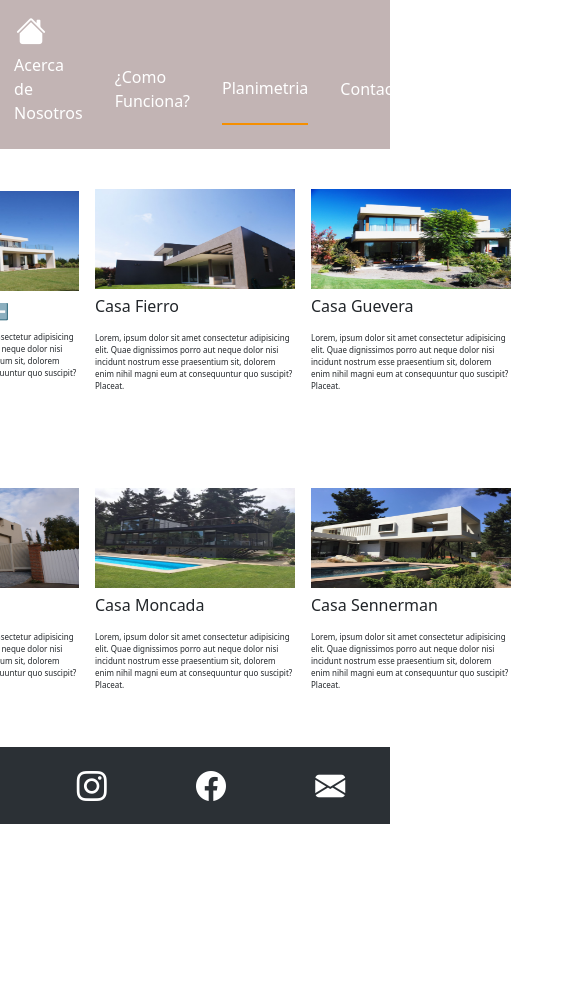
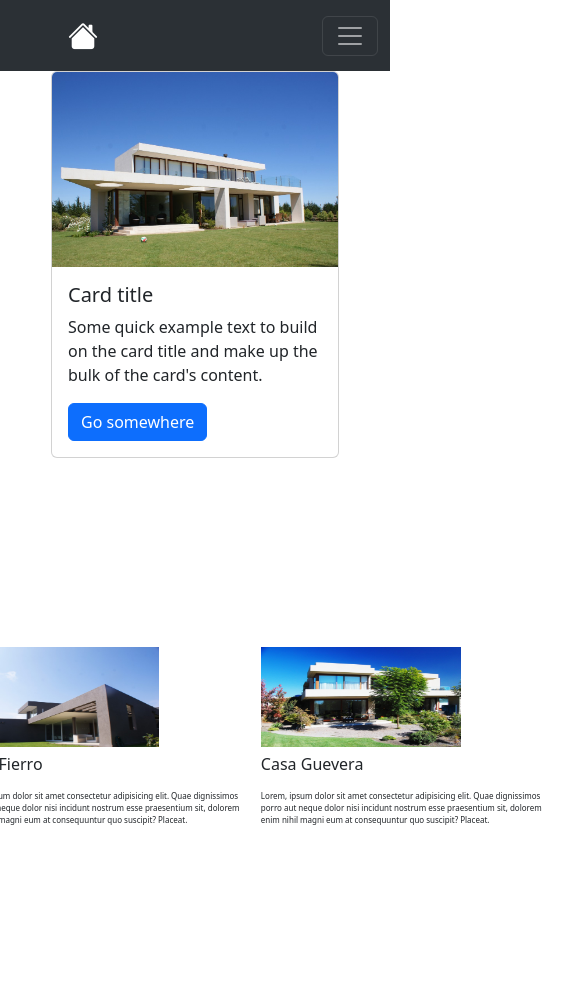
Before and after one commit to Barocava/ANF, a plain HTML site: page pages/planimetria.html in a window 390 px wide. Shown: the top 994 px of the page, 585 px wide, since content can reach past the window. Before the commit the page ends 844 px from the top, so only its background shows below. Drawn offline with nearby package versions, Linux system fonts and the light colour scheme.

Commit message:
Se agrega navbar y footer responsive en las demas pages

```diff
--- a/pages/planimetria.html
+++ b/pages/planimetria.html
@@ -13,37 +13,72 @@
 <body>
 
     <header>
-        <nav class="nav">
-            <a href="../index.html">
-                <i class="bi bi-house-fill"></i>
-            </a>
+        <nav class="navbar navbar-expand-md bg-body-tertiary" data-bs-theme="dark">
+            <div class="container-fluid">
 
-            <ul class="menu top">
-                <div class="contenedor-menu espacios">
-                    <li class="menu-item"><a href="./acerca_nosotros.html">Acerca de Nosotros</a></li>
+                <a class="navbar-brand ms-5" href="../index.html">
+                    <i class="bi bi-house-fill"></i>
+                </a>
+
+                <button class="navbar-toggler" type="button" data-bs-toggle="collapse" data-bs-target="#navbarNav"
+                    aria-controls="navbarNav" aria-expanded="false" aria-label="Toggle navigation">
+                    <span class="navbar-toggler-icon"></span>
+                </button>
+
+                <div class="collapse navbar-collapse justify-content-center px-3" id="navbarNav">
+                    <ul class="navbar-nav">
+
+                        <li class="nav-item px-3">
+                            <a class="nav-link" href="./acerca_nosotros.html">Acerca de Nosotros</a>
+                        </li>
+
+                        <li class="nav-item px-3">
+                            <a class="nav-link" aria-current="page" href="../index.html">¿Como Funciona?</a>
+                        </li>
+
+                        <li class="nav-item px-3 active">
+                            <a class="nav-link" href="./planimetria.html">Planimetria</a>
+                        </li>
+
+                        <li class="nav-item px-3">
+                            <a class="nav-link" href="./contacto.html">Contacto</a>
+                        </li>
+
+                    </ul>
                 </div>
-                <div class="contenedor-menu espacios">
-                    <li class="menu-item"><a href="../index.html">¿Como Funciona?</a></li>
-                </div>
-                <div class="contenedor-menu espacios activo">
-                    <li class="menu-item"><a href="./planimetria.html">Planimetria</a></li>
-                </div>
-                <div class="contenedor-menu espacios">
-                    <li class="menu-item"><a href="./contacto.html">Contacto</a></li>
-                </div>
-            </ul>
+            </div>
         </nav>
     </header>
 
     <main>
+        <section>
+            <div class="card" style="width: 18rem;">
+                <img src="../img/planimetria_casa_esppinoza.jpg" class="card-img-top" alt="...">
+                <div class="card-body">
+                  <h5 class="card-title">Card title</h5>
+                  <p class="card-text">Some quick example text to build on the card title and make up the bulk of the card's content.</p>
+                  <a href="#" class="btn btn-primary">Go somewhere</a>
+                </div>
+              </div>
+        </section>
         <section class="galeria">
             <div class="galeria_filas">
-                <div class="galeria_carta">
+
+                <!-- <div class="galeria_carta">
                     <img src="../img/planimetria_casa_esppinoza.jpg" alt="" class="planimetria_galeria">
                     <a href="../pages/prototipo_casa.html" class="planimetria_nombre_casa">Casa Espinoza ⬅️</a>
-                    <!-- <h2 class="planimetria_nombre_casa">Casa Espinoza</h2> -->
                     <p class="planimetria_descripcion">Lorem, ipsum dolor sit amet consectetur adipisicing elit. Quae dignissimos porro aut neque dolor nisi incidunt nostrum esse praesentium sit, dolorem enim nihil magni eum at consequuntur quo suscipit? Placeat.</p>
-                </div>
+                </div> -->
+
+                <div class="card" style="width: 18rem;">
+                    <img src="../img/planimetria_casa_esppinoza.jpg" class="card-img-top" alt="...">
+                    <div class="card-body">
+                      <h5 class="card-title">Card title</h5>
+                      <p class="card-text">Some quick example text to build on the card title and make up the bulk of the card's content.</p>
+                      <a href="#" class="btn btn-primary">Go somewhere</a>
+                    </div>
+                  </div>
+
                 <div class="galeria_carta">
                     <img src="../img/planimetria_casa_fierro.jpg" alt="" class="planimetria_galeria">
                     <h2 class="planimetria_nombre_casa">Casa Fierro</h2>
@@ -76,17 +111,17 @@
     </main>
 
     <footer class="footer">
-        <ul class="menu pie">
-            <div class="contenedor-menu icon">
+        <div class="pie">
+            <ul class="contenedor-menu texto">
+                <li class="menu-item"><a href="">© 2023 Arquitectos Asociados, Inc.</a></li>
+            </ul>
+
+            <ul class="contenedor-menu">
                 <li class="menu-item"><a href="https://www.instagram.com/"><i class="bi bi-instagram"></i></a></li>
-            </div>
-            <div class="contenedor-menu icon">
                 <li class="menu-item"><a href="https://es-la.facebook.com/"><i class="bi bi-facebook"></i></a></li>
-            </div>
-            <div class="contenedor-menu icon">
                 <li class="menu-item"><a href="mailto:"><i class="bi bi-envelope-fill"></i></a></li>
-            </div>
-        </ul>
+            </ul>
+        </div>
     </footer>
 
     <script src="https://cdn.jsdelivr.net/npm/bootstrap@5.3.2/dist/js/bootstrap.bundle.min.js" integrity="sha384-C6RzsynM9kWDrMNeT87bh95OGNyZPhcTNXj1NW7RuBCsyN/o0jlpcV8Qyq46cDfL" crossorigin="anonymous"></script>
```
Also changed, not shown: index.html (+1 -3 lines), pages/acerca_nosotros.html (+40 -26 lines), pages/contacto.html (+40 -25 lines), pages/prototipo_casa.html (+40 -25 lines).
